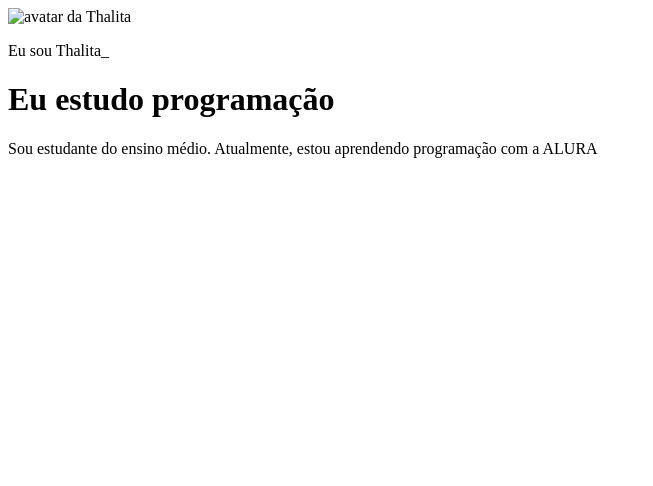
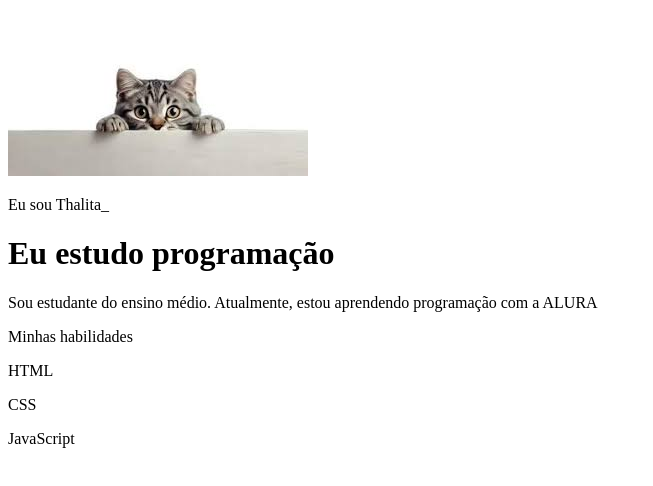
Before and after one commit to Thalitxs/Portif-lio, a plain HTML site: page index.html in a window 1280 px wide. Shown: the whole page, without its empty margins (0-653 px from the left). Drawn offline with Linux system fonts and the light colour scheme.

Commit message:
Aprimorando HTML de novo

```diff
--- a/index.html
+++ b/index.html
@@ -1,14 +1,26 @@
 <!DOCTYPE html>
 <html lang="en">
+
 <head>
     <meta charset="UTF-8">
     <meta name="viewport" content="width=device-width, initial-scale=1.0">
-    <title>Document</title>
+    <link rel="stylesheet" href="style.css">
+    <title>Meu portifólio</title>
 </head>
+
 <body>
-    <img src="img/FOTO-DE-PERFIL.jpg" alt="avatar da Thalita" srcset="">
+
+    <img src="FOTO-DE-PERFIL.jpg" alt="avatar da Thalita" srcset="">
     <p>Eu sou Thalita_</p>
     <h1>Eu estudo programação</h1>
     <p>Sou estudante do ensino médio. Atualmente, estou aprendendo programação com a ALURA</p>
+    <p>Minhas habilidades</p>
+
+    <div>
+        <p>HTML</p>
+        <P>CSS</P>
+        <P>JavaScript</P>
+    </div>
+
 </body>
 </html>
```
